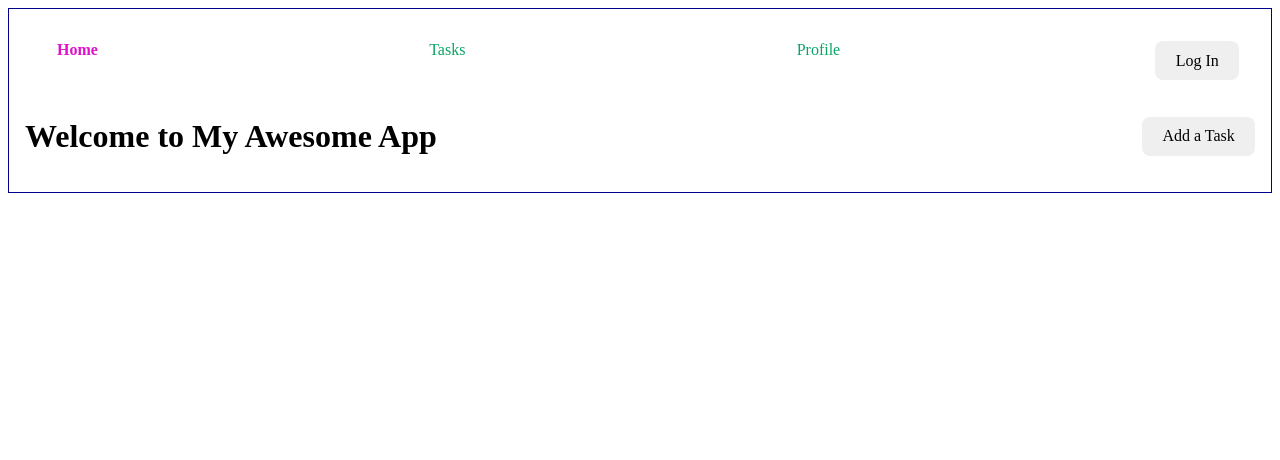
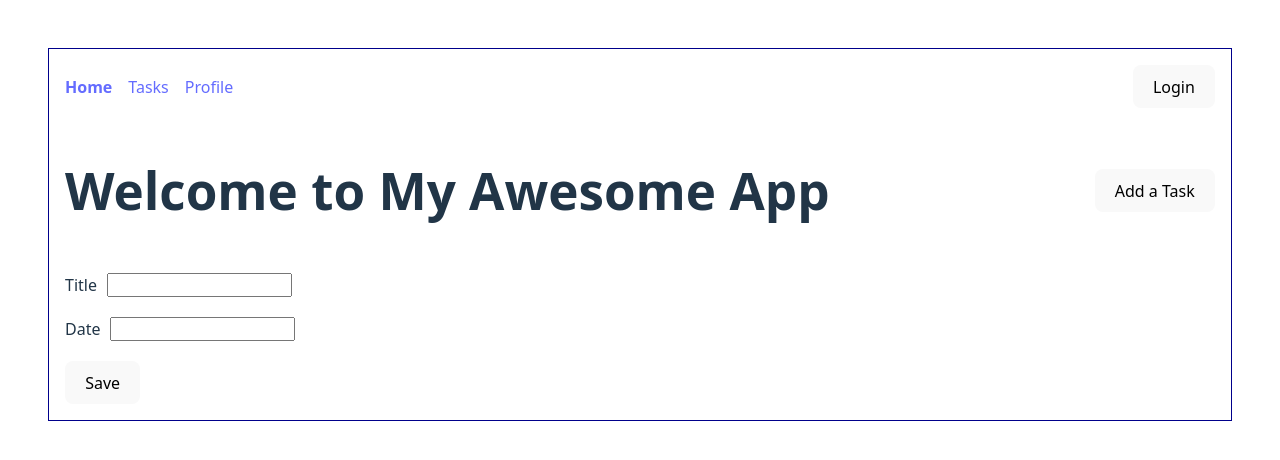
Before and after one commit to michellecong/CS5610, a React (Vite) app in the folder week9/my-react-app/: page / in a window 1280 px wide. Shown: the top 460 px of the page. Built offline with nearby package versions, Linux system fonts and the light colour scheme; no server answers.

Commit message:
adjust styles

```diff
--- a/week9/my-react-app/src/App.jsx
+++ b/week9/my-react-app/src/App.jsx
@@ -1,107 +1,73 @@
-import React, { useEffect } from "react";
+import React, { useEffect, useState } from "react";
 import Header from "./components/Header";
 import TasksList from "./components/TasksList";
 import AddTask from "./components/AddTask";
-import { useState } from "react";
-import { Routes, Route, NavLink } from "react-router-dom";
+import { Link, NavLink, Route, Routes } from "react-router";
 import TaskDetail from "./components/TaskDetail";
 import LoginButton from "./components/LoginButton";
 import LogoutButton from "./components/LogoutButton";
-import Profile from "./components/Profile"; // Import the Profile component
 import { useAuth0 } from "@auth0/auth0-react";
+import Profile from "./components/Profile";
 import ProtectedRoute from "./components/ProtectedRoute";
-import { FaBars, FaTimes } from "react-icons/fa"; // Fixed icon import names
+import { FaBars, FaTimes } from "react-icons/fa";
 
 export default function App() {
+  const { isAuthenticated, isLoading } = useAuth0();
   const [showForm, setShowForm] = useState(false);
   const [menuOpen, setMenuOpen] = useState(false);
   const [windowWidth, setWindowWidth] = useState(window.innerWidth);
-
   const toggleShowForm = () => {
     setShowForm(!showForm);
   };
-
-  const toggleMenu = () => {
-    setMenuOpen(!menuOpen);
-  };
-
   useEffect(() => {
-    // Set the document title to the app name
-    document.title = appName;
-
+    // this function will be called when the component mounts
     const handleResize = () => {
       setWindowWidth(window.innerWidth);
     };
 
+    // add event listener to the window object
     window.addEventListener("resize", handleResize);
 
-    // Return a cleanup function
+    // cleanup function
+    // this function will be called when the component unmounts
+    // or when the effect is re-run
+    // (e.g. when the window is resized)
     return () => {
       window.removeEventListener("resize", handleResize);
     };
   }, []);
-
   const appName = "My Awesome App";
-
-  // Use useAuth0 hook to get authentication and loading state
-  const { isAuthenticated, isLoading } = useAuth0();
-
-  // If loading, display the Auth0 loading image
-  if (isLoading) {
-    return (
+  return isLoading ? (
+    <img src="https://cdn.auth0.com/blog/auth0-react-sample/assets/loading.svg" />
+  ) : (
+    <div className="appContainer">
       <div
-        className="loading-container"
-        style={{
-          display: "flex",
-          justifyContent: "center",
-          alignItems: "center",
-          height: "100vh",
+        className="menuIcon"
+        onClick={() => {
+          setMenuOpen(!menuOpen);
         }}
       >
-        <img
-          src="https://cdn.auth0.com/blog/auth0-react-sample/assets/loading.svg"
-          alt="Loading..."
-        />
+        {menuOpen ? <FaTimes /> : <FaBars />}
       </div>
-    );
-  }
-
-  // Only show hamburger button on mobile screens
-  const isMobile = windowWidth < 576; // Using your media query breakpoint
-
-  return (
-    <div className="App-container">
-      {/* Hamburger Menu Button - only visible on mobile */}
-      {isMobile && (
-        <button
-          className="hamburger-btn"
-          onClick={toggleMenu}
-          style={{
-            position: "absolute",
-            top: "10px",
-            right: "10px",
-            zIndex: 1000,
-            display: "flex",
-            alignItems: "center",
-            justifyContent: "center",
-          }}
-        >
-          {menuOpen ? <FaTimes /> : <FaBars />}
-        </button>
+      {(menuOpen || windowWidth > 576) && (
+        <div className="navBar">
+          <nav>
+            <NavLink
+              // className={({ isActive }) => {
+              //   if (isActive) {
+              //     return "activeLink";
+              //   }
+              // }}
+              to="/"
+            >
+              Home
+            </NavLink>
+            <NavLink to="/tasks">Tasks</NavLink>
+            <NavLink to="/profile">Profile</NavLink>
+          </nav>
+          <div>{isAuthenticated ? <LogoutButton /> : <LoginButton />}</div>
+        </div>
       )}
-
-      {/* Navigation - only visible based on menu state on mobile */}
-      {(!isMobile || menuOpen) && (
-        <nav>
-          <NavLink to="/">Home</NavLink>
-          <NavLink to="/tasks">Tasks</NavLink>
-          <NavLink to="/profile">Profile</NavLink>
-
-          {/* Conditionally render login and logout buttons */}
-          {isAuthenticated ? <LogoutButton /> : <LoginButton />}
-        </nav>
-      )}
-
       <Routes>
         <Route
           path="/"
@@ -112,7 +78,7 @@ export default function App() {
                 showForm={showForm}
                 onAddTask={toggleShowForm}
               />
-              {showForm && <AddTask />}
+              <AddTask />
             </>
           }
         />
@@ -120,10 +86,10 @@ export default function App() {
           <Route path=":taskId" element={<TaskDetail />} />
         </Route>
         <Route
-          path="/profile"
+          path="profile"
           element={<ProtectedRoute component={Profile} />}
         />
-        <Route path="*" element={<h1>404 - Not Found</h1>} />
+        <Route path="*" element={<h1>That page doesn't exist</h1>} />
       </Routes>
     </div>
   );
--- a/week9/my-react-app/src/components/AddTask.jsx
+++ b/week9/my-react-app/src/components/AddTask.jsx
@@ -1,25 +1,24 @@
+import { useAuth0 } from "@auth0/auth0-react";
 import React, { useState } from "react";
 import { useNavigate } from "react-router";
-import { useAuth0 } from "@auth0/auth0-react";
-export default function AddTask({}) {
-  useAuth0();
+
+export default function AddTask() {
   const { getAccessTokenSilently, isAuthenticated } = useAuth0();
   const [title, setTitle] = useState("");
   const [date, setDate] = useState("");
   const navigate = useNavigate();
-
-  async function handleSubmit(e) {
+  async function submitHandler(e) {
+    //e is the event object
     e.preventDefault();
     const newTask = { title: title, date: date };
     console.log("new task is ", newTask);
     setDate("");
     setTitle("");
-
     try {
-      let token = "";
+      let token;
       if (isAuthenticated) {
         token = await getAccessTokenSilently();
-        console.log("token is ", token);
+        console.log(token);
       }
       //send a post request to the server
       const response = await fetch("http://localhost:5001/api/tasks/", {
@@ -32,7 +31,7 @@ export default function AddTask({}) {
       });
       if (!response.ok) {
         if (response.status === 401) {
-          alert("Unauthorized to add a task");
+          console.log("You are not authorized to add a task");
         }
         return;
       }
@@ -48,30 +47,28 @@ export default function AddTask({}) {
   }
 
   return (
-    <form className="add-task-container" onSubmit={handleSubmit}>
+    <form onSubmit={submitHandler}>
       <div className="form-control">
-        <label htmlFor="task-title">Task Title</label>
+        <label>Title</label>
         <input
-          id="task-title"
           type="text"
-          placeholder="Enter task title"
           value={title}
-          onChange={(e) => setTitle(e.target.value)}
-          required
+          onChange={function (e) {
+            setTitle(e.target.value);
+          }}
         />
       </div>
       <div className="form-control">
-        <label htmlFor="task-date">Task Date</label>
+        <label>Date</label>
         <input
-          id="task-date"
-          type="date"
+          type="text"
           value={date}
-          onChange={(e) => setDate(e.target.value)}
+          onChange={function (e) {
+            setDate(e.target.value);
+          }}
         />
       </div>
-      <button type="submit" className="btn btn-primary">
-        Save Task
-      </button>
+      <button type="submit"> Save </button>
     </form>
   );
 }
--- a/week9/my-react-app/src/components/Auth0ProviderWithHistory.jsx
+++ b/week9/my-react-app/src/components/Auth0ProviderWithHistory.jsx
@@ -1,32 +1,9 @@
+import React from "react";
 import { Auth0Provider } from "@auth0/auth0-react";
-import React from "react";
-import { useNavigate } from "react-router-dom";
+import { useNavigate } from "react-router";
 
 export default function Auth0ProviderWithHistory({ children }) {
-  // use useNavigate hook
   const navigate = useNavigate();
-
-  // Define callback function to handle navigation after authentication
-  const onRedirectCallback = (appState) => {
-    navigate(appState?.returnTo || window.location.pathname);
-  };
-
-  // Check environment variables
-  if (
-    !import.meta.env.VITE_AUTH0_DOMAIN ||
-    !import.meta.env.VITE_AUTH0_CLIENT_ID
-  ) {
-    console.error(
-      "Auth0 environment variables missing. Please check if VITE_AUTH0_DOMAIN and VITE_AUTH0_CLIENT_ID are set in the .env file."
-    );
-    return (
-      <div>
-        <h2>Auth0 Configuration Error</h2>
-        <p>Please check the environment variables configuration.</p>
-      </div>
-    );
-  }
-
   return (
     <Auth0Provider
       domain={import.meta.env.VITE_AUTH0_DOMAIN}
@@ -36,7 +13,9 @@ export default function Auth0ProviderWithHistory({ children }) {
         audience: import.meta.env.VITE_AUTH0_AUDIENCE,
         // scope: "post:tasks delete:tasks",
       }}
-      onRedirectCallback={onRedirectCallback}
+      onRedirectCallback={(appState) => {
+        navigate((appState && appState.returnTo) || window.location.pathname);
+      }}
     >
       {children}
     </Auth0Provider>
--- a/week9/my-react-app/src/components/LoginButton.jsx
+++ b/week9/my-react-app/src/components/LoginButton.jsx
@@ -1,12 +1,10 @@
+import { useAuth0 } from "@auth0/auth0-react";
 import React from "react";
-import { useAuth0 } from "@auth0/auth0-react";
 
 export default function LoginButton() {
   const { loginWithRedirect } = useAuth0();
-
-  return (
-    <button onClick={() => loginWithRedirect()} className="btn">
-      Log In
-    </button>
-  );
+  function loginHandler() {
+    loginWithRedirect();
+  }
+  return <button onClick={loginHandler}>Login</button>;
 }
--- a/week9/my-react-app/src/components/LogoutButton.jsx
+++ b/week9/my-react-app/src/components/LogoutButton.jsx
@@ -1,21 +1,15 @@
+import { useAuth0 } from "@auth0/auth0-react";
 import React from "react";
-import { useAuth0 } from "@auth0/auth0-react";
 
 export default function LogoutButton() {
   const { logout } = useAuth0();
-
   return (
     <button
-      onClick={() =>
-        logout({
-          logoutParams: {
-            returnTo: window.location.origin,
-          },
-        })
-      }
-      className="btn"
+      onClick={() => {
+        logout({ logoutParams: { returnTo: window.location.origin } });
+      }}
     >
-      Log Out
+      logout
     </button>
   );
 }
--- a/week9/my-react-app/src/components/Profile.jsx
+++ b/week9/my-react-app/src/components/Profile.jsx
@@ -2,29 +2,15 @@ import { useAuth0 } from "@auth0/auth0-react";
 import React from "react";
 
 export default function Profile() {
-  const { user, isAuthenticated, isLoading } = useAuth0();
-
+  const { user } = useAuth0();
   console.log(user);
-
-  if (isLoading) {
-    return <div>Loading...</div>;
-  }
-
-  if (!isAuthenticated || !user) {
-    return <div>Please log in to view your profile</div>;
-  }
-
   return (
-    <div className="profile">
-      <div className="profile-header">
-        {user.picture && <img src={user.picture} alt="Profile" />}
-        <h2>{user.name}</h2>
+    user && (
+      <div>
+        <img src={user.picture} alt={user.name} />
+        <p>Hello {user.name}</p>
         <p>{user.email}</p>
       </div>
-      <div className="profile-details">
-        <h3>User Information</h3>
-        <pre>{JSON.stringify(user, null, 2)}</pre>
-      </div>
-    </div>
+    )
   );
 }
--- a/week9/my-react-app/src/components/Task.jsx
+++ b/week9/my-react-app/src/components/Task.jsx
@@ -6,15 +6,21 @@ export default function Task({ taskObj, onDelete }) {
   function deletePressed() {
     onDelete(taskObj._id);
   }
-
   return (
     <li>
-      <div className="task-container">
+      <div className="taskContainer">
         <div className="taskTitleIconContainer">
-          <NavLink to={`/tasks/${taskObj._id}`}>{taskObj.title}</NavLink>
-          <IoTrashSharp onClick={deletePressed} />
+          <NavLink to={`/tasks/${taskObj._id}`}> {taskObj.title}</NavLink>
+          <IoTrashSharp
+            onClick={deletePressed}
+            tabIndex={0}
+            onKeyDown={(e) => {
+              if (e.code === "Enter") {
+                deletePressed();
+              }
+            }}
+          />
         </div>
-
         <p>{taskObj.date}</p>
       </div>
     </li>
--- a/week9/my-react-app/src/components/TasksList.jsx
+++ b/week9/my-react-app/src/components/TasksList.jsx
@@ -1,8 +1,6 @@
-import React from "react";
+import React, { useEffect, useState } from "react";
 import Task from "./Task";
-import { Outlet } from "react-router";
-import { useState, useEffect } from "react";
-import { useNavigate } from "react-router";
+import { Outlet, useNavigate } from "react-router";
 
 export default function TasksList() {
   const [tasksFromServer, setTasksFromServer] = useState([]);
@@ -64,6 +62,7 @@ export default function TasksList() {
       console.log("deleteTask ", err);
     }
   }
+
   return (
     <>
       {isLoading ? (
@@ -71,7 +70,9 @@ export default function TasksList() {
       ) : tasksFromServer.length === 0 ? (
         <p>No tasks left</p>
       ) : (
-        <ul className="tasks-list">
+        <ul>
+          {/* render the tasks array titles using array.map
+        for each element return an <li> */}
           {tasksFromServer.map((task) => {
             return <Task key={task._id} taskObj={task} onDelete={deleteTask} />;
           })}
--- a/week9/my-react-app/src/components/header.jsx
+++ b/week9/my-react-app/src/components/header.jsx
@@ -3,8 +3,8 @@ import React from "react";
 export default function Header({ myAppName, onAddTask, showForm }) {
   return (
     <div>
-      <header className="head-container">
-        <h1>Welcome to {myAppName}</h1>
+      <header className="headerContainer">
+        <h1>Welcome to {myAppName} </h1>
         <button onClick={onAddTask}>{showForm ? "Close" : "Add a Task"}</button>
       </header>
     </div>
--- a/week9/my-react-app/src/index.css
+++ b/week9/my-react-app/src/index.css
@@ -1,4 +1,4 @@
-/* :root {
+:root {
   font-family: system-ui, Avenir, Helvetica, Arial, sans-serif;
   line-height: 1.5;
   font-weight: 400;
@@ -12,11 +12,16 @@
   -webkit-font-smoothing: antialiased;
   -moz-osx-font-smoothing: grayscale;
 }
-
+nav a {
+  margin-right: 1em;
+}
 a {
   font-weight: 500;
   color: #646cff;
   text-decoration: inherit;
+}
+a.active {
+  font-weight: bold;
 }
 a:hover {
   color: #535bf2;
@@ -24,11 +29,11 @@ a:hover {
 
 body {
   margin: 0;
-  /* display: flex;
-  place-items: center; */
-/* min-width: 320px;
+  /* display: flex; */
+  /* place-items: center; */
+  min-width: 320px;
   min-height: 100vh;
-  padding: 1.5em;
+  padding: 2rem;
 }
 
 h1 {
@@ -55,6 +60,70 @@ button:focus-visible {
   outline: 4px auto -webkit-focus-ring-color;
 }
 
+.appContainer {
+  border: darkblue 1px solid;
+  padding: 1em;
+  margin: 1em;
+}
+
+.headerContainer {
+  display: flex;
+  justify-content: space-between;
+  align-items: center;
+}
+.taskContainer {
+  background-color: lightblue;
+  margin: 1em;
+  padding: 1em;
+}
+
+.taskTitleIconContainer {
+  display: flex;
+  justify-content: space-between;
+  align-items: center;
+}
+.form-control {
+  margin: 20px 0;
+  display: flex;
+}
+
+.form-control label {
+  margin-right: 10px;
+}
+.navBar {
+  display: flex;
+  flex-direction: column;
+  margin-bottom: 20px;
+}
+nav {
+  display: flex;
+  flex-direction: column;
+}
+
+.menuIcon {
+  position: absolute;
+  top: 1rem;
+  right: 1rem;
+  font-size: 1.5rem;
+  cursor: pointer;
+  z-index: 100;
+  color: #646cff;
+  display: block;
+}
+@media (min-width: 576px) {
+  /* this will be applied to screens bigger than 576 */
+  .navBar {
+    flex-direction: row;
+    justify-content: space-between;
+    align-items: center;
+  }
+  nav {
+    flex-direction: row;
+  }
+  .menuIcon {
+    display: none;
+  }
+}
 @media (prefers-color-scheme: light) {
   :root {
     color: #213547;
@@ -66,115 +135,4 @@ button:focus-visible {
   button {
     background-color: #f9f9f9;
   }
-} */
-.App-container {
-  border: darkblue 1px solid;
-  padding: 1em;
-  margin-bottom: 2em;
 }
-
-.head-container {
-  display: flex;
-
-  align-items: center;
-  justify-content: space-between;
-}
-
-button {
-  border-radius: 8px;
-  border: 1px solid transparent;
-  padding: 0.6em 1.2em;
-  font-size: 1em;
-  font-weight: 500;
-  font-family: inherit;
-  cursor: pointer;
-  transition: border-color 0.25s;
-}
-.tasks-list {
-  list-style-type: disc;
-}
-
-.task-container {
-  background-color: rgb(118, 152, 163);
-
-  justify-content: space-between;
-  padding: 0.5em;
-  margin: 0.5em;
-}
-
-.taskTitleIconContainer {
-  display: flex;
-  justify-content: space-between;
-}
-
-a {
-  color: rgb(116, 82, 239);
-  font-weight: 500;
-  text-decoration: inherit;
-  display: flex;
-  flex-direction: column;
-}
-
-nav a {
-  color: rgb(10, 164, 103);
-  font-weight: 500;
-  text-decoration: inherit;
-  padding-left: 1em;
-}
-
-a.active {
-  color: rgb(223, 17, 203);
-  font-weight: 700;
-}
-
-nav {
-  display: flex;
-  flex-direction: column;
-  justify-content: space-between;
-
-  padding: 1em;
-}
-
-@media (min-width: 576px) {
-  nav {
-    flex-direction: row;
-    justify-content: space-between;
-
-    padding: 1em;
-  }
-
-  a {
-    flex-direction: row;
-  }
-}
-
-.hamburger-btn {
-  border-radius: 8px;
-  border: 1px solid transparent;
-  padding: 0.6em 1.2em;
-  font-size: 1em;
-  font-weight: 500;
-  font-family: inherit;
-  cursor: pointer;
-  transition: border-color 0.25s;
-  background-color: rgb(118, 152, 163);
-  color: white;
-}
-
-.hamburger-btn:hover {
-  border-color: #646cff;
-}
-
-/* Mobile styles */
-@media (max-width: 575px) {
-  .App-container {
-    position: relative;
-    padding-top: 3em; /* Add space for the hamburger button */
-  }
-
-  nav {
-    background-color: white;
-    border-bottom: 1px solid rgb(118, 152, 163);
-    padding-top: 2em;
-  }
-}
```
Also changed, not shown: week9/my-react-app/src/main.jsx (+5 -7 lines).
